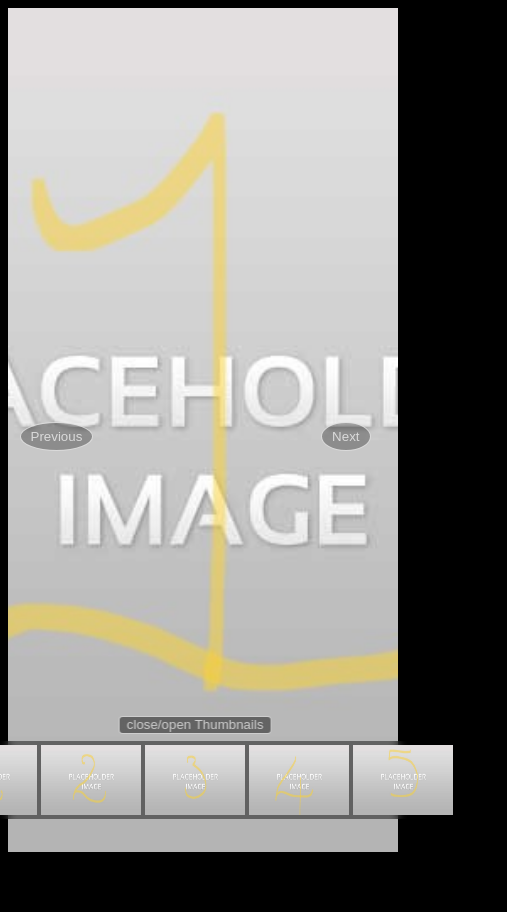
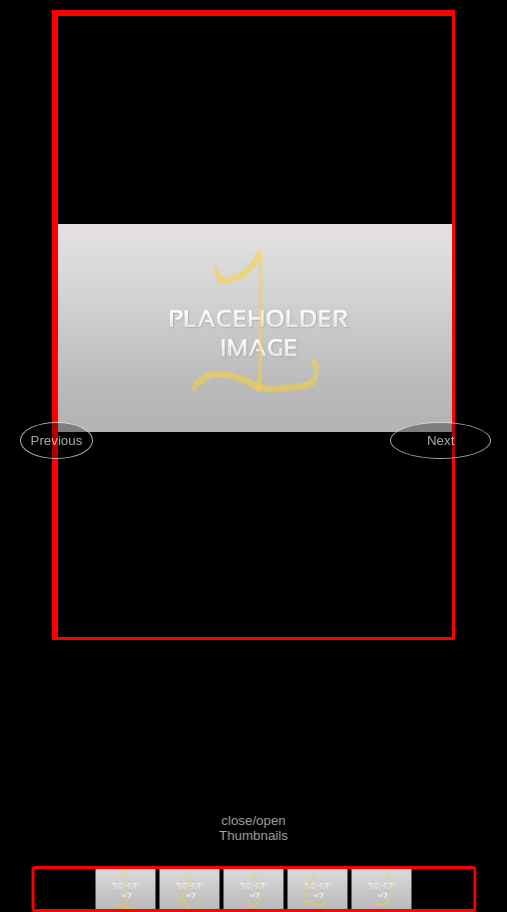
Before and after one commit to djanth22/TechED14-week2-assignment, a plain HTML site: page index.html in a window 390 px wide. Shown: the whole page, 507 px wide, since content can reach past the window. Before the commit the page ends 860 px from the top, so only its background shows below. Drawn offline with Linux system fonts and the light colour scheme.

Commit message:
added some media queries to change some elements when the screen is different resolutions, still need to get the thumbnails to work and add the propper images

```diff
--- a/app.js
+++ b/app.js
@@ -18,26 +18,31 @@ const images = [
     src: "images/placeholder-image1.jpg",
     alt: "ph1",
     thumnail: "images/placeholder-image1.jpg",
+    num: 0,
   },
   {
     src: "images/placeholder-image2.jpg",
     alt: "ph2",
     thumnail: "images/placeholder-image2.jpg",
+    num: 1,
   },
   {
     src: "images/placeholder-image3.jpg",
     alt: "ph3",
     thumnail: "images/placeholder-image3.jpg",
+    num: 2,
   },
   {
     src: "images/placeholder-image4.jpg",
     alt: "ph4",
     thumnail: "images/placeholder-image4.jpg",
+    num: 3,
   },
   {
     src: "images/placeholder-image5.jpg",
     alt: "ph5",
     thumnail: "images/placeholder-image5.jpg",
+    num: 4,
   },
 ];
 
@@ -49,15 +54,18 @@ function gallery() {
 }
 
 // thumbnails
+let index = 0;
 function createThumbnails() {
   for (thumbnails of images) {
     let thumbnail = document.createElement("img");
     thumbnail.setAttribute(`src`, thumbnails.src);
     thumbnail.setAttribute(`alt`, thumbnails.alt);
     thumbnail.classList.add(`thumb-image`);
+    thumbnail.setAttribute(`id`, index++);
     thumbnailContainer.appendChild(thumbnail);
   }
 }
+
 // // testing function
 createThumbnails();
 updateCurrentImage(images[currentImageIndex]);
@@ -103,3 +111,16 @@ function visibility() {
 hideButton.addEventListener("click", function () {
   visibility();
 });
+
+// thumbnail click
+
+// arrow keys
+function handleArrowKeyPress(event) {
+  if (event.key === "ArrowRight") {
+    updateIndex(1);
+  } else if (event.key === "ArrowLeft") {
+    updateIndex(-1);
+  }
+}
+
+window.addEventListener("keydown", handleArrowKeyPress);
--- a/style.css
+++ b/style.css
@@ -2,15 +2,20 @@ body {
   color: white;
   background-color: #000000;
   box-sizing: border-box;
+  align-items: center;
+  padding: 10px;
+  margin: 0;
+  display: flex;
+  justify-content: center;
 }
 
 button {
-  border: 1px solid #ffffffad;
+  border: 1px, solid, #ffffffad;
   border-radius: 100%;
   background-color: #0000004c;
   color: #ffffffad;
-  padding: 6px 10px;
-  z-index: 100;
+  padding: 10px;
+  z-index: 1;
   cursor: pointer;
 }
 
@@ -46,6 +51,7 @@ button {
   transform: translateX(-50%);
   overflow-x: scroll;
   overflow-y: hidden;
+  border: 3px, red, solid;
 }
 
 .thumbnail-hide-button {
@@ -54,6 +60,7 @@ button {
   padding: 0px 7px 1px 7px;
   height: auto;
   overflow: hidden;
+  border: none;
 }
 
 .thumb-is-hidden {
@@ -75,7 +82,76 @@ button {
 #display-image {
   overflow: hidden;
   height: 100vh;
-  width: 100vw;
+  width: 96vw;
   object-position: center;
   object-fit: cover;
+  padding: 0;
+  margin: 0;
+  border: 3px, rgb(255, 0, 0), solid;
 }
+
+@media (max-width: 400px) {
+  html {
+    width: 130vw;
+    height: 100vw;
+  }
+  body {
+    width: 130vw;
+  }
+  .displayed-image,
+  #display-image {
+    width: 102vw;
+    height: 160vw;
+    object-fit: contain;
+  }
+  #next {
+    position: absolute;
+    top: 50vh;
+    right: -26vw;
+    left: 100vw;
+  }
+  #Thumbnail-container,
+  .thumbnail-hide-button {
+    align-items: center;
+    height: 40px;
+    width: 110vw;
+    display: flex;
+    position: absolute;
+    justify-content: center;
+    align-items: center;
+    z-index: 1;
+    background-color: #00000075;
+    bottom: -8vh;
+    left: 65%;
+    padding-left: 5px;
+    padding-right: 5px;
+    border-radius: 4px;
+    backdrop-filter: blur(5px);
+    transform: translateX(-50%);
+    overflow-x: scroll;
+    overflow-y: hidden;
+    border: 3px, red, solid;
+  }
+  .thumbnail-hide-button {
+    bottom: 0vh;
+    width: auto;
+    padding: 0px 7px 1px 7px;
+    height: auto;
+    overflow: hidden;
+    border: none;
+  }
+
+  .thumb-is-hidden {
+    bottom: -6vh;
+    width: auto;
+    padding: 0px 7px 1px 7px;
+    height: auto;
+    overflow: hidden;
+  }
+  .thumb-image {
+    width: 60px;
+    height: 70px;
+    margin: 2px;
+    cursor: pointer;
+  }
+}
```
